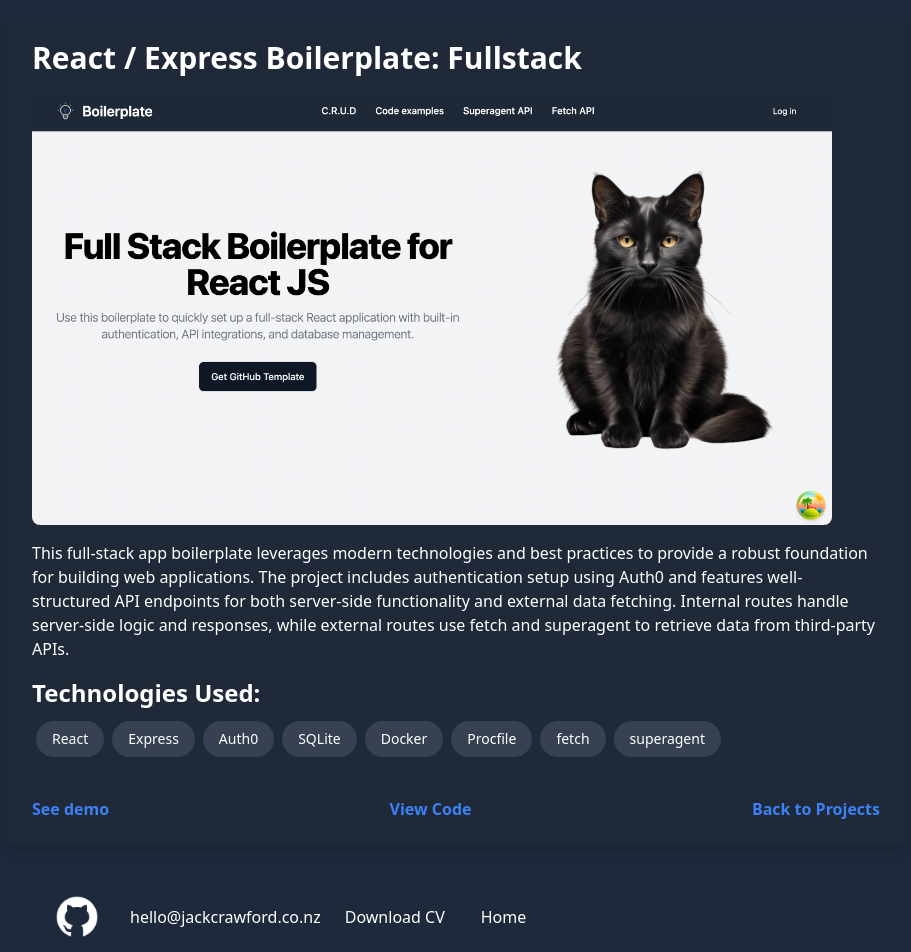
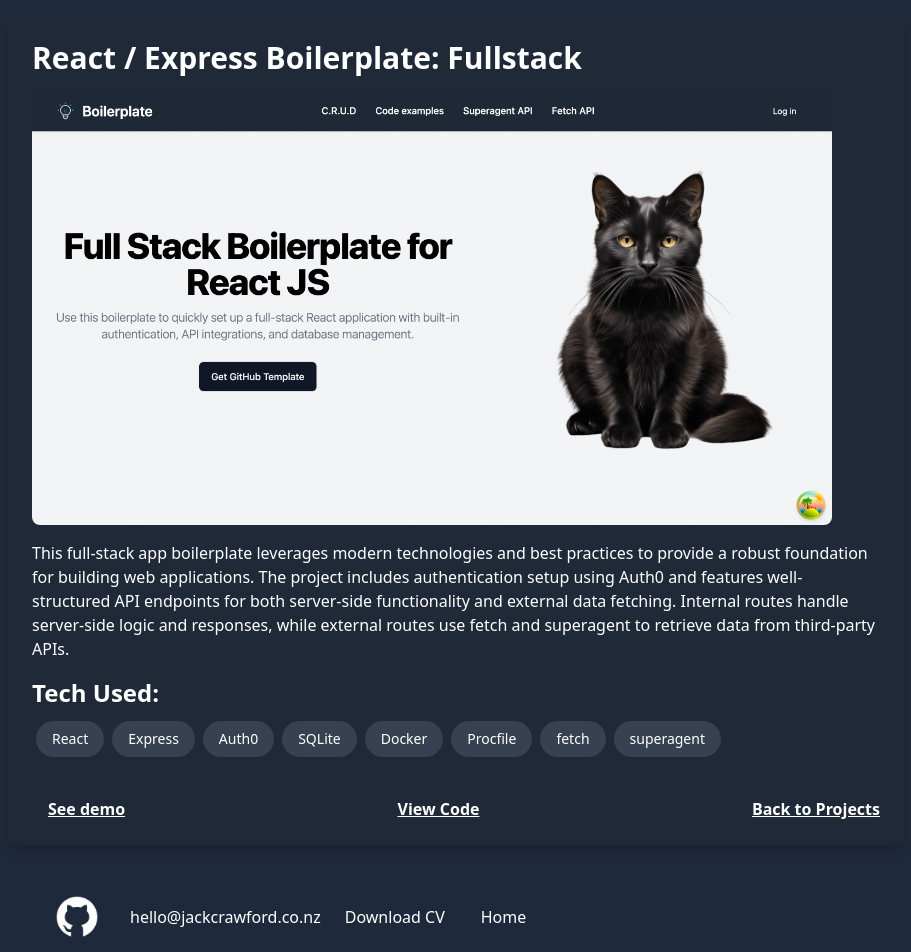
Before and after one commit to jack-crawford-1/Landing-Site-Nextjs, a Next.js app: page /projects/boilerplate in a window 1280 px wide. Shown: the top 952 px of the page, without its empty margins (184-1095 px from the left). Built offline with nearby package versions, Linux system fonts and the light colour scheme.

Commit message:
header text

```diff
--- a/src/app/components/projects/HeaderArea.tsx
+++ b/src/app/components/projects/HeaderArea.tsx
@@ -2,8 +2,15 @@
 
 function HeaderArea() {
   return (
-    <div className="w-full text-white text-center items-center text-6xl md:text-7xl font-extrabold p-10">
-      <ColourfulParagraph>PROJECTS</ColourfulParagraph>
+    <div className="flex flex-col justify-center items-center">
+      <div className="w-full text-white text-center items-center text-6xl md:text-7xl font-extrabold pt-10">
+        <ColourfulParagraph>PROJECTS</ColourfulParagraph>
+      </div>
+
+      <div className="w-full text-center max-w-4xl text-white text-center items-center text-2xl md:text-3xl font-bold p-10">
+        Source code, deployed sites (if available) and project details on some
+        things I&apos;ve worked on.
+      </div>
     </div>
   )
 }
--- a/src/app/components/projects/ProjectCard.tsx
+++ b/src/app/components/projects/ProjectCard.tsx
@@ -35,7 +35,7 @@
         />
       </div>
       <p className="mb-4">{description}</p>
-      <h3 className="text-2xl font-semibold mb-2">Technologies Used:</h3>
+      <h3 className="text-2xl font-semibold mb-2">Tech Used:</h3>
       <ul className="flex flex-wrap mb-4">
         {techStack.map((tech, index) => (
           <li
@@ -52,7 +52,7 @@
             href={projectLink}
             target="_blank"
             rel="noopener noreferrer"
-            className="text-blue-500 hover:text-blue-300 font-extrabold"
+            className="text-white hover:text-green-400 font-semibold underline ml-4 transform hover:scale-110"
           >
             See demo
           </a>
@@ -62,7 +62,7 @@
             href={githubLink}
             target="_blank"
             rel="noopener noreferrer"
-            className="text-blue-500 hover:text-blue-300 font-extrabold"
+            className="text-white hover:text-green-400 font-semibold underline ml-4 transform hover:scale-110"
           >
             View Code
           </a>
@@ -70,9 +70,8 @@
 
         <a
           href={'../projects'}
-          // target="_blank"
           rel="noopener noreferrer"
-          className="text-blue-500 hover:text-blue-300 font-extrabold"
+          className="text-white hover:text-green-400 font-semibold underline ml-4 transform hover:scale-110"
         >
           Back to Projects
         </a>
```
Also changed, not shown: pages/projects/[projectname].tsx (+0 -8 lines).
